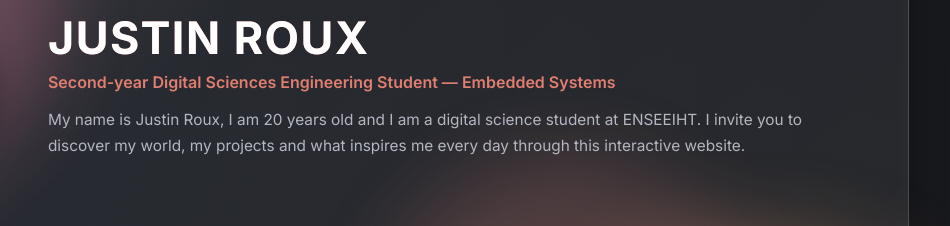
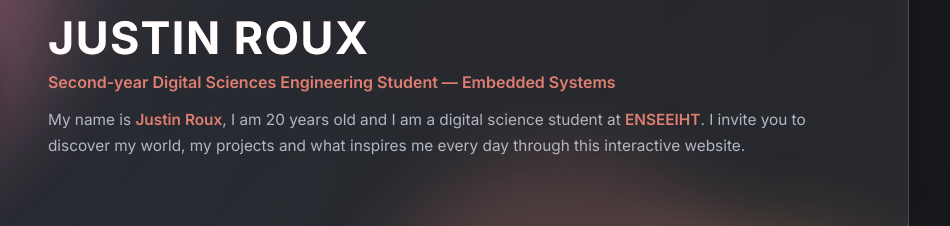
Before and after one commit to j1rx/ePortfolio, a plain HTML site: page index.html in a window 1280 px wide. Shown: the part 181-407 px from the top of the page, 330-1280 px from the left. Drawn offline with Linux system fonts and the light colour scheme.

Commit message:
Update style.css

```diff
--- a/style.css
+++ b/style.css
@@ -362,6 +362,11 @@ h1.title {
     font-weight: 600;
     margin: 6px 0 14px;
     line-height: 1.4;
+}
+
+.hl {
+    color: var(--coral);
+    font-weight: 600;
 }
 
 .cards {
```
